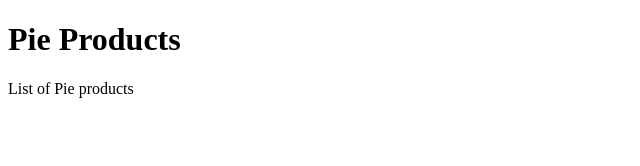
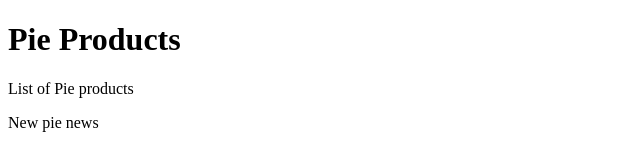
Before and after one commit to jaijain/com.pie.demo, a plain HTML site: page WebContent/index.html in a window 1280 px wide. Shown: the whole page, without its empty margins (0-640 px from the left). Drawn offline with Linux system fonts and the light colour scheme.

Commit message:
Index completed
Coding done

```diff
--- a/WebContent/index.html
+++ b/WebContent/index.html
@@ -8,7 +8,7 @@
 <h1>Pie Products</h1>
 
 <p>List of Pie products</p>
-
+<span>New pie news</span>
 
 </body>
 </html>
```
